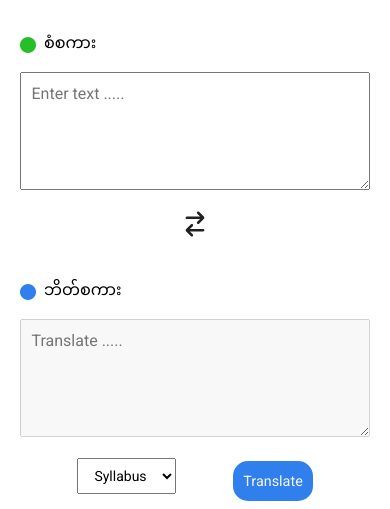
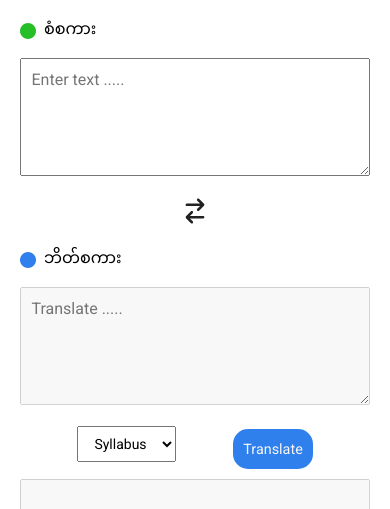
Before and after one commit to hanzayarsoe/Myeiksagar_web, a plain HTML site: page index.html in a window 390 px wide. Shown: the part 706-1215 px from the top of the page. Drawn offline with nearby package versions, Linux system fonts and the light colour scheme; a web font is replaced by a local one.

Commit message:
fix arrow margin

```diff
--- a/index.html
+++ b/index.html
@@ -117,7 +117,7 @@
           </div>
 
           <div class="textbox2">
-            <p class="text fade-out">
+            <p class="text">
               <i style="color: #2f80ed" class="fa-solid fa-circle"></i>
               <span id="text2">ဘိတ်စကား</span><br />
             </p>
--- a/style.css
+++ b/style.css
@@ -213,7 +213,7 @@
   .developed {
     font-family: "Single Day", sans-serif;
     font-size: 16px;
-    margin-top: auto;
+    margin-top: 1.5rem;
     font-style: italic;
     display: flex;
     justify-content: right;
@@ -237,10 +237,22 @@
     padding: 10px 10px;
   }
 
+  /* right side */
+  .right-side {
+    width: 100%;
+    height: 100%;
+    padding: 10px 20px;
+  }
+
+  h3 {
+    font-size: 2rem;
+    margin-bottom: 1rem;
+  }
+
   .alltextbox {
     display: flex;
     flex-direction: column;
-    margin: auto;
+    margin: 0;
     align-items: center;
     justify-content: center;
   }
@@ -250,17 +262,11 @@
     display: flex;
     align-items: center;
     justify-content: center;
+    margin: 1rem 0;
   }
 
-  /* right side */
-  .right-side {
-    width: 100%;
-    height: 100%;
-    padding: 10px 20px;
-  }
-
-  h3 {
-    font-size: 2rem;
+  .text {
+    margin-top: 0;
   }
 
   .developed {
```
